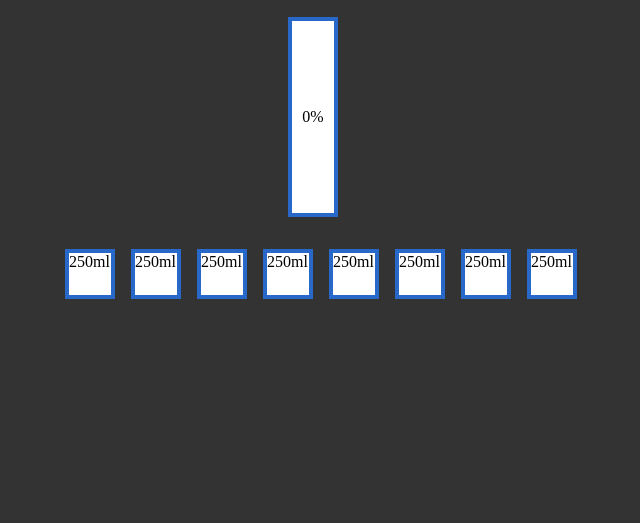
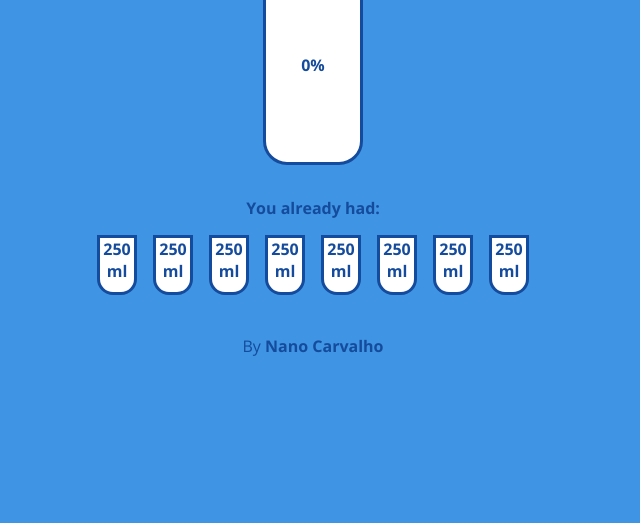
Before and after one commit to nanocarvalho/water-app-study, a plain HTML site: page index.html in a window 1280 px wide. Shown: the part 277-800 px from the top of the page, without its empty margins (327-967 px from the left). Drawn offline with nearby package versions, Linux system fonts and the light colour scheme.

Commit message:
Initial final changes, style updated and some logical reworked

```diff
--- a/css/main.css
+++ b/css/main.css
@@ -11,7 +11,9 @@ body {
     justify-content: center;
     align-items: center;
     flex-direction: column;
-    background-color: #333;
+    background-color: #3F94E4;
+    font-family: 'Open Sans', sans-serif;
+    position: relative;
 }
 
 h1, li {
@@ -22,21 +24,31 @@ li {
     list-style: none;
 }
 
+.wrapper {
+    display: flex;
+    flex-direction: column;
+    justify-content: center;
+    align-items: center;
+}
+
 .main-cup {
     position: relative;
     display: flex;
     flex-direction: column-reverse;
     height: 200px;
-    width: 50px;
+    width: 100px;
+    border-radius: 0 0 1.5rem 1.5rem;
+    border: 3px solid rgb(21, 75, 156);
+    margin: 2rem 0;
     background-color: #fff;
-    border: 4px solid rgb(40, 104, 201);
-    margin: 2rem 0;
 }
 
 .water-inside {
     height: 0%;
     width: 100%;
-    background-color: rgb(40, 104, 201) ;
+    background-color: #6AB3F8;
+    border-radius: 0 0 1.3rem 1.3rem;
+    transition: all 0.1s linear;
 }
 
 .percent {
@@ -44,22 +56,52 @@ li {
     top: 50%;
     left: 50%;
     transform: translate(-50%, -50%);
+    color: rgb(21, 75, 156);
+    font-weight: bold;
 }
-.cups-container ul{
+
+.percent-Now, .percent-Now span, .small-cup {
+    color: rgb(21, 75, 156);
+    font-weight: bold;
+}
+
+.percent-Now {
+    margin-bottom: 0.5rem;
+}
+
+.cups-container {
     display: flex;
+    flex-wrap: wrap;
+    justify-content: center;
 }
 
 .small-cup {
-    height: 50px;
-    width: 50px;
-    color: black;
+    height: 60px;
+    width: 40px;
     background-color: #fff;
-    border: 4px solid rgb(40, 104, 201);
-    margin-left: 1rem;
+    border: 3px solid rgb(21, 75, 156);
+    border-radius: 0 0 1rem 1rem;
+    margin: 0.5rem;
     cursor: pointer;
+    word-break: break-all;
+    text-align: center;
+    transition: all 0.1s linear;
+
 }
 
 /* add via js */
 .small-cup.selected {
-    background-color: rgb(40, 104, 201);
+    background-color: #6AB3F8;
+    color: #fff;
 }
+
+footer {
+    margin-top: 2rem;
+    color: rgb(21, 75, 156);
+}
+
+footer p a {
+    text-decoration: none;
+    color: rgb(21, 75, 156);
+    font-weight: bold;
+}
--- a/index.html
+++ b/index.html
@@ -5,23 +5,24 @@
     <meta http-equiv="X-UA-Compatible" content="IE=edge">
     <meta name="viewport" content="width=device-width, initial-scale=1.0">
     <link rel="stylesheet" href="./css/main.css">
+    <!-- Google fonts -->
+    <link rel="preconnect" href="https://fonts.googleapis.com">
+    <link rel="preconnect" href="https://fonts.gstatic.com" crossorigin>
+    <link href="https://fonts.googleapis.com/css2?family=Open+Sans:wght@300;700&display=swap" rel="stylesheet">
+     <!--End of Google fonts  -->
     <script defer src="./js/app.js"></script>
     <title>Drink Water!</title>
 </head>
 <body>
-    <!-- Projeto iniciado em 01/06/2022 -->
-    <!-- O básico da montagem hoje, uma div que servirá como o copo principal, e 8 divs que servirão como copos com água -->
-    <h1>Drink water</h1>
-    <main class="main-cup">
-        <p class="percent" data-js="water-inside-percent">0%</p>
-        <div class="water-inside" data-js="water-inside">
-        </div>
-    </main>
-
-    <!-- Não sei exatamente a melhor forma de fazer isso, se é por uma lista com os links,
-        ou separadamente, vou iniciar pelo modo lista -->
-        <div class="cups-container">
-            <ul data-js="small-cups">
+    <div class="wrapper">
+        <h1>Drink Water</h1>
+        <main class="main-cup">
+            <p class="percent" data-js="water-inside-percent">0%</p>
+            <div class="water-inside" data-js="water-inside"></div>
+        </main>
+        <p class="percent-Now">You already had: <span  data-js="percent-Actual"></span></p>
+        <div>
+            <ul data-js="small-cups" class="cups-container">
                 <li class="small-cup">250ml</li>
                 <li class="small-cup">250ml</li>
                 <li class="small-cup">250ml</li>
@@ -32,5 +33,9 @@
                 <li class="small-cup">250ml</li>
             </ul>
         </div>
+    </div>
+    <footer>
+        <p>By <a href="https://nanocarvalho.github.io" target="_blank" rel="noopener">Nano Carvalho</a></p>
+    </footer>
 </body>
 </html>
--- a/js/app.js
+++ b/js/app.js
@@ -1,17 +1,16 @@
-const waterInside = document.querySelector("[data-js=water-inside]")
-const percentText = document.querySelector("[data-js=water-inside-percent]")
-const smallCups = [...document.querySelector("[data-js=small-cups]").children]
+const waterInside = document.querySelector('[data-js="water-inside"]')
+const percentText = document.querySelector('[data-js="water-inside-percent"]')
+const percentActual = document.querySelector('[data-js="percent-Actual"]')
+const smallCups = [...document.querySelector('[data-js="small-cups"]').children]
 let waterPercent = 0
 let quantityWithSelected = 0
-
-//just to test
-let daysPassed = 0
 
 //Notification system
 const startNotification = () => {
      if(Notification.permission === "granted") {
         showNotification()
         timerToDrink()
+        //If the user didn't denied the permission, ask for
     } else if (Notification.permission !== "denied") {
         Notification.requestPermission().then(permission => {
             if(Notification.permission === "granted") {
@@ -20,29 +19,23 @@ const startNotification = () => {
             }
         })
     }
-
-    /*if(Notification.permission !== "denied") {
-        Notification.requestPermission().then(permission => {
-            if(Notification.permission === "granted") {
-                showNotification()
-                timerToDrink()
-            }
-        })
-} */
 }
 
+//Notification body
 const showNotification = () => {
-    const notification = new Notification('hora de beber água!', {
-        body: "Essa notificação serve para a cada 1 hora, um aviso para tomar água seja emitido!",
+    const notification = new Notification('Bora beber água!', {
+        body: "Essa notificação serve para que a cada 1 hora, um aviso para tomar água seja emitido!",
         //icon:
     })
 }
 
+//Every one hour, call the notification again
 const timerToDrink = () => {
     const hourInMS = 60 * 60 * 1000
     const timerDrink = setInterval(()=>{
         showNotification()
 
+        //And stops the notification if the water is filled
         if(waterPercent === 100) {
             timerToReset()
             clearInterval(timerDrink)
@@ -50,20 +43,21 @@ const timerToDrink = () => {
     }, hourInMS)
 }
 
+//If it reached 100%, set a timer to 6 hours, and reset the percent after
 const timerToReset = () => {
     const dayAfter = (60 * 60 * 1000) * 6
 
     const timerReset = setInterval(()=>{
         localStorage.setItem('waterPercent', 0)
         localStorage.setItem('quantitySelected', 0)
-        daysPassed += 1
-        localStorage.setItem('daysPassed', daysPassed)
 		startNotification()
         clearInterval(timerReset)
     }, dayAfter)
 }
 
+//To handle the local storage system
 const updateWithLocalStorage = () => {
+    //Loop and add the class based on the selected stored
     if(localStorage.quantitySelected > 1) {
         for(let index = 0; index < localStorage.quantitySelected; index++) {
             smallCups[index].classList.add('selected')
@@ -71,13 +65,16 @@ const updateWithLocalStorage = () => {
         quantityWithSelected = Number(localStorage.quantitySelected)
     }
 
+    //Retrieve the percent, and update the visual
     if(localStorage.waterPercent > 0) {
-        waterPercent = Number(localStorage.waterPercent)
+        //here I prevent a bug, setting the water percent to the amount of cups selecter * 12.5(percent)
+        waterPercent = Number(quantityWithSelected * 12.5)
         waterInside.style.height = `${localStorage.waterPercent}%`
         percentText.textContent = `${localStorage.waterPercent}%`
     }
 }
 
+//Call when loaded
 document.addEventListener('DOMContentLoaded', ()=> {
     updateWithLocalStorage()
     startNotification()
@@ -89,20 +86,22 @@ const updateWater = event => {
 }
 
 const changeWaterInsideHeight = event => {
-
     if(!event.target.classList.contains('selected')) {
         waterPercent -= 12.5
     } else {
         waterPercent += 12.5
     }
 
-    //atualiza certinho aqui, após o percent ser atualizado pelo if
+    //Stores the percent
     localStorage.setItem('waterPercent', waterPercent)
 
     //here I transform the waterPercent to string, to update the css properly
+    //I needed the if, because sometimes the percent doesn't stores properly
     let heightUpdate = waterPercent.toString()
     waterInside.style.height = `${heightUpdate}%`
     percentText.textContent = `${heightUpdate}%`
+    percentActual.textContent = `${heightUpdate / 50}L`
+
 
 }
 
@@ -120,7 +119,6 @@ const changeSmallCupStyle = event => {
 }
 
 //listeners
-
 smallCups.forEach(cup => {
     cup.addEventListener('click', updateWater)
 })
```
Also changed, not shown: 1 other file.
